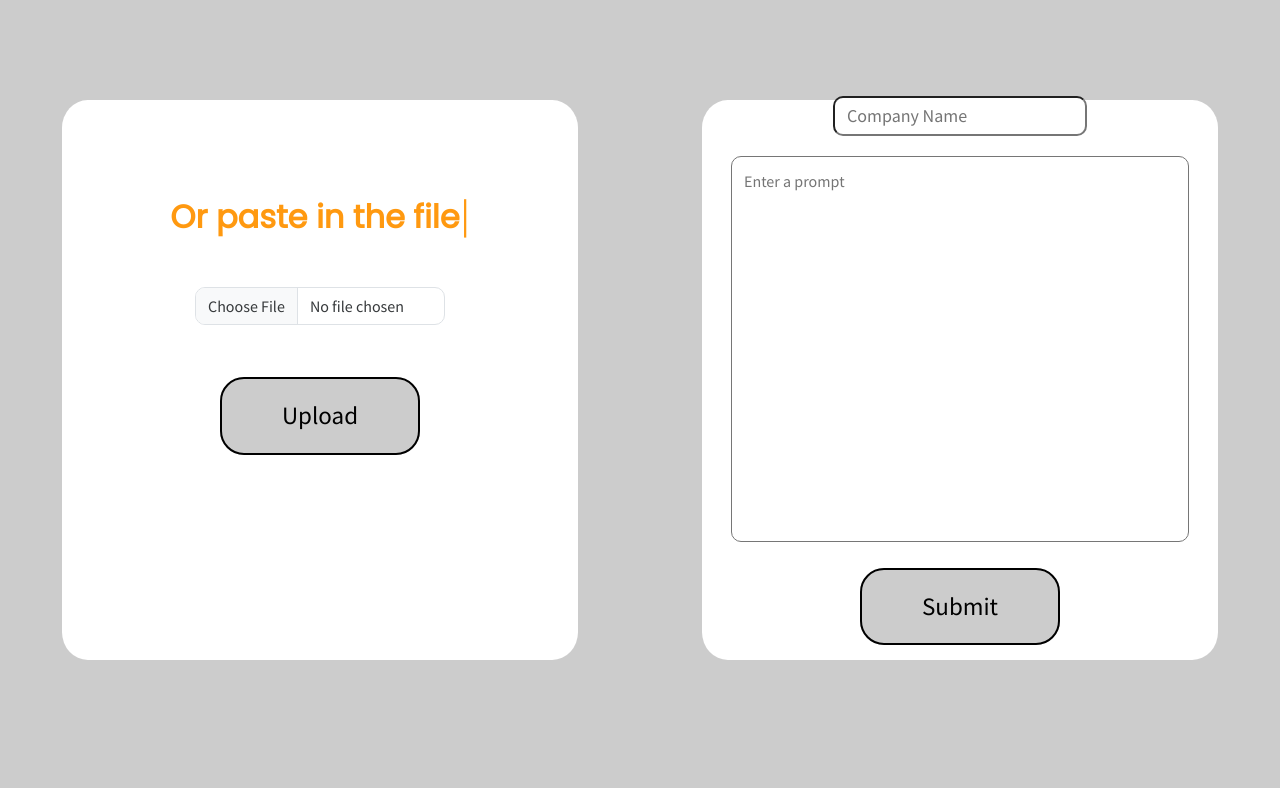
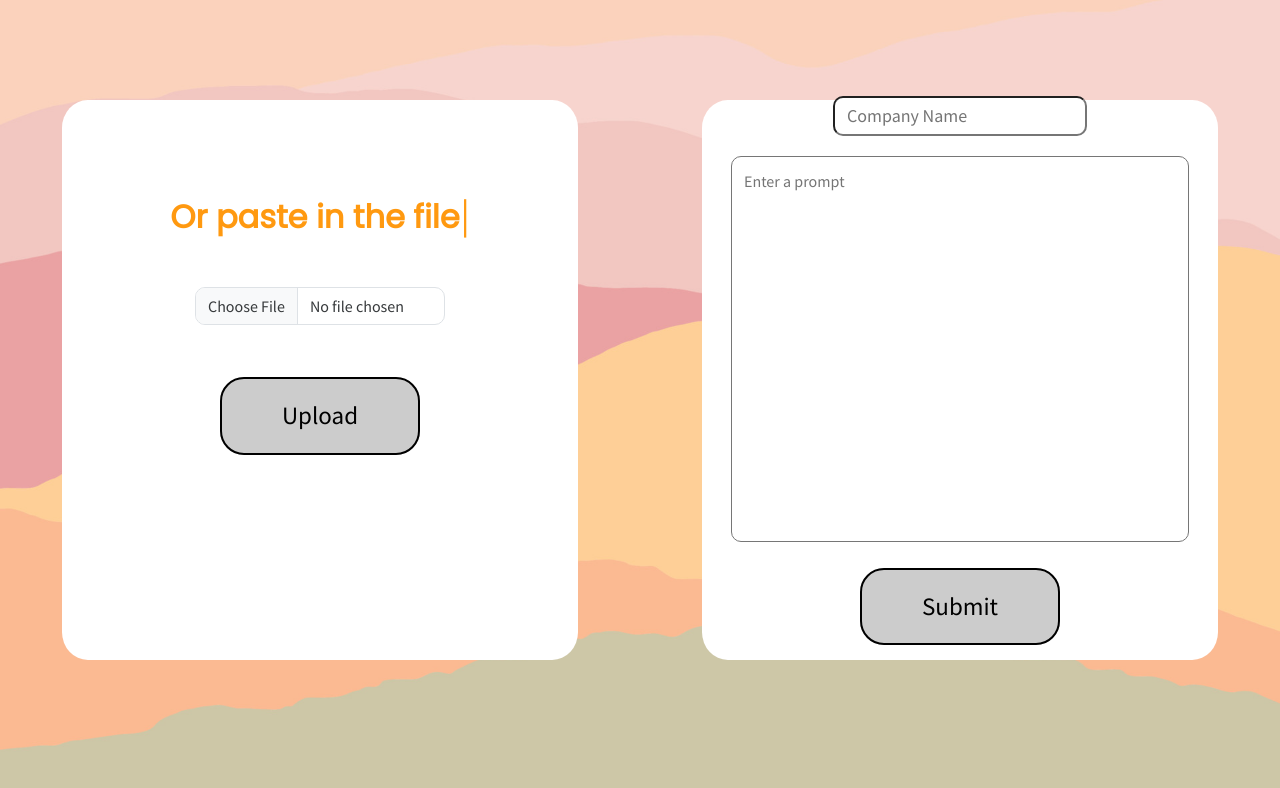
Before and after one commit to larryz1230/TOSter, a React (Create React App) app: page /upload in a window 1280 px wide. Shown: the top 788 px of the page. Built offline with nearby package versions, Linux system fonts and the light colour scheme; no server answers.

Commit message:
other bg

```diff
--- a/src/index.css
+++ b/src/index.css
@@ -224,7 +224,7 @@ button {
   margin: 0;
   position: relative;
   z-index: 1;
-  background-color: #cccccc;
+  background-image: url("./Assets/other-bg-1.jpg");
   background-size: cover;
   background-repeat: no-repeat;
   background-position: center;
@@ -310,7 +310,7 @@ button {
   margin: 0;
   position: relative;
   z-index: 1;
-  background-color: #cccccc;
+  background-image: url(./Assets/other-bg-1.jpg);
   background-size: cover;
   background-repeat: no-repeat;
   background-position: center;
```
Also changed, not shown: src/Assets/other-bg-1.jpg (added).
